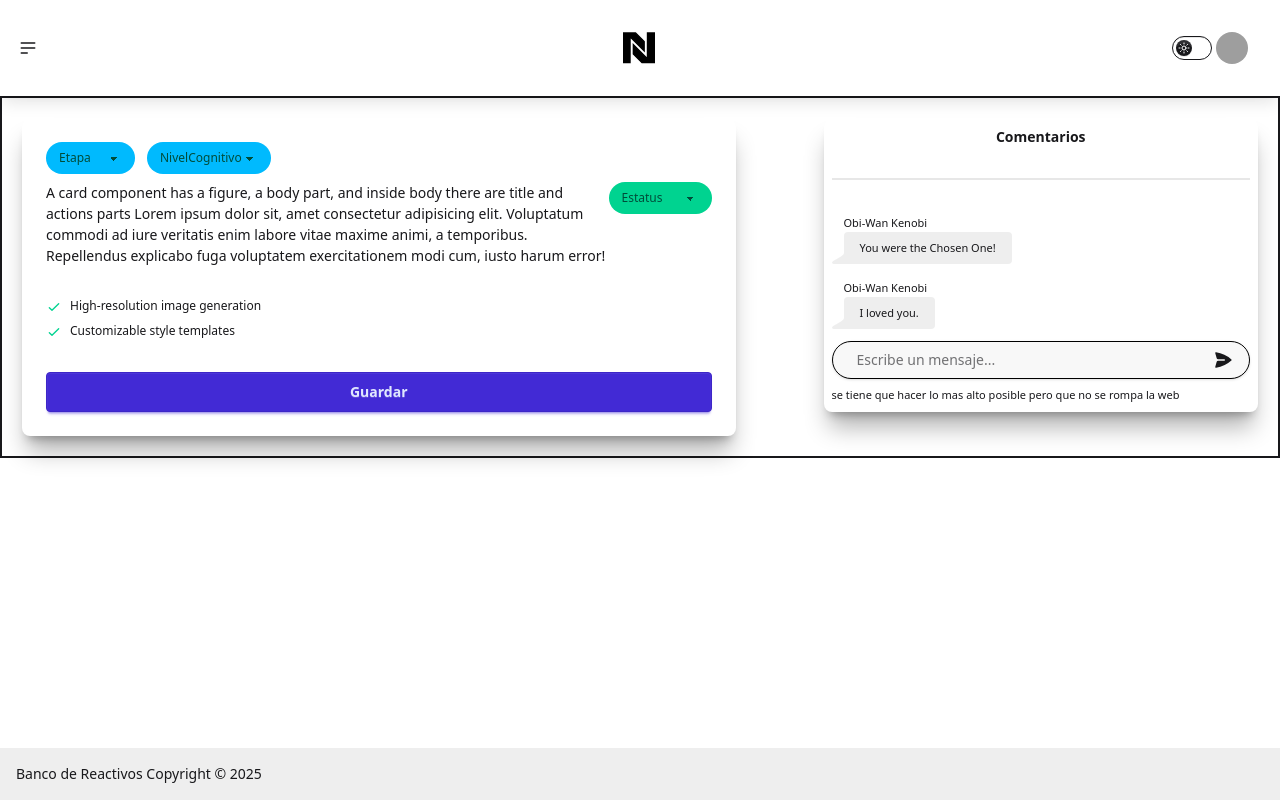
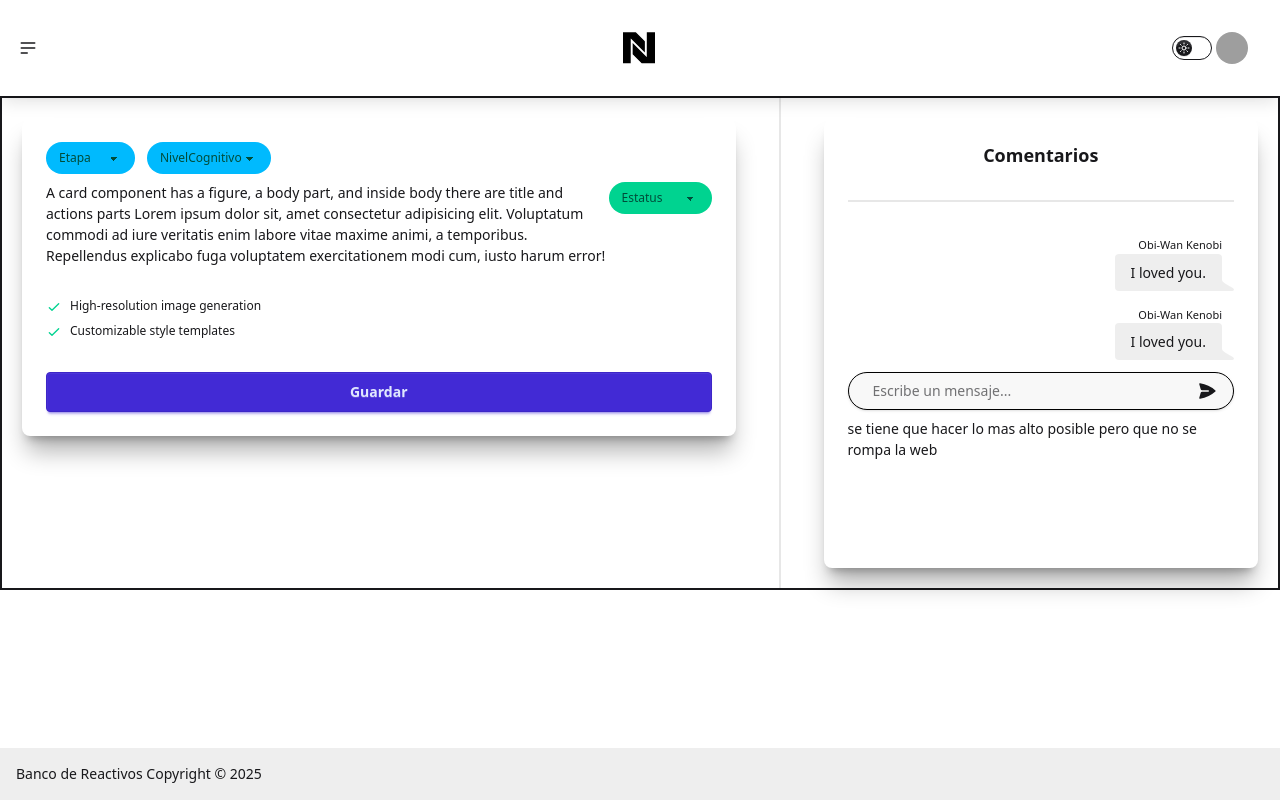
Before and after one commit to CarlosAdrian36/BancoReactivosV2, a Vue app: page /DetaleReactivo in a window 1280 px wide. Built offline with nearby package versions, Linux system fonts and the light colour scheme; grey boxes are pictures that could not be loaded; what @tanstack/vue-query would draw is missing.

Commit message:
punto de partida

```diff
--- a/src/modules/Bancos/views/DetalleReactivo.vue
+++ b/src/modules/Bancos/views/DetalleReactivo.vue
@@ -3,7 +3,7 @@ import SendIcon from '@/modules/common/icon/sendIcon.vue';
 </script>
 
 <template>
-  <div class="flex flex-row border-2 h-full">
+  <div class="flex flex-row border-2">
     <!-- Columna para Reactivo y Respuesta -->
     <div class="flex-3/12 p-5">
       <div class="card bg-base-100 shadow-xl/30">
@@ -87,22 +87,25 @@ import SendIcon from '@/modules/common/icon/sendIcon.vue';
         </div>
       </div>
     </div>
+    <!-- Divider -->
+    <div class="divider divider-horizontal"></div>
     <!-- Observaciones y comentarios  -->
-    <div class="divider divider-horizontal h-full"></div>
-    <div class="flex-1 p-5">
+    <div class="flex-1 p-5 items-end">
       <!-- Aqui esta el chat -->
-      <div class="card bg-base-100 card-xs shadow-xl/30">
+      <div class="card bg-base-100 card-md min-h-[450px] shadow-xl/30">
         <div class="card-body">
           <h2 class="card-title justify-center">Comentarios</h2>
           <div class="divider"></div>
-          <div class="chat chat-start">
-            <div class="chat-header">Obi-Wan Kenobi</div>
-            <div class="chat-bubble">You were the Chosen One!</div>
-          </div>
-          <div class="chat chat-start">
+
+          <div class="chat chat-end">
             <div class="chat-header">Obi-Wan Kenobi</div>
             <div class="chat-bubble">I loved you.</div>
           </div>
+          <div class="chat chat-end">
+            <div class="chat-header">Obi-Wan Kenobi</div>
+            <div class="chat-bubble">I loved you.</div>
+          </div>
+
           <div class="">
             <div
               class="flex items-center rounded-full px-4 py-2 mx-auto bg-base-200 text-base-content shadow border border-black focus-within:border-blue-500 transition"
@@ -124,4 +127,3 @@ import SendIcon from '@/modules/common/icon/sendIcon.vue';
     </div>
   </div>
 </template>
-z
```
